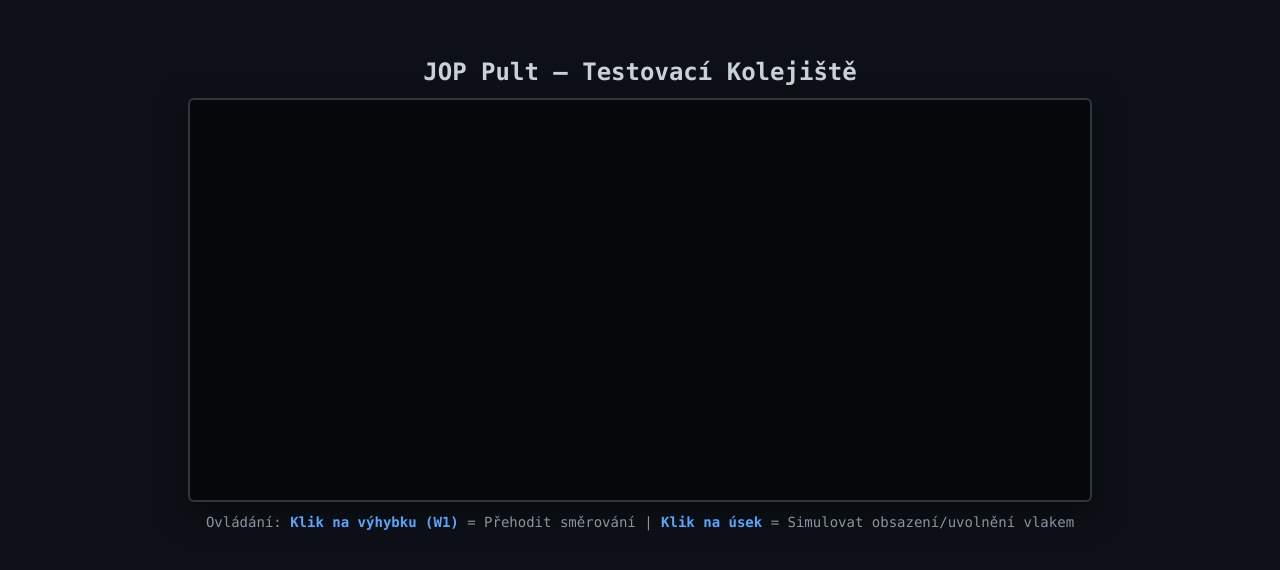
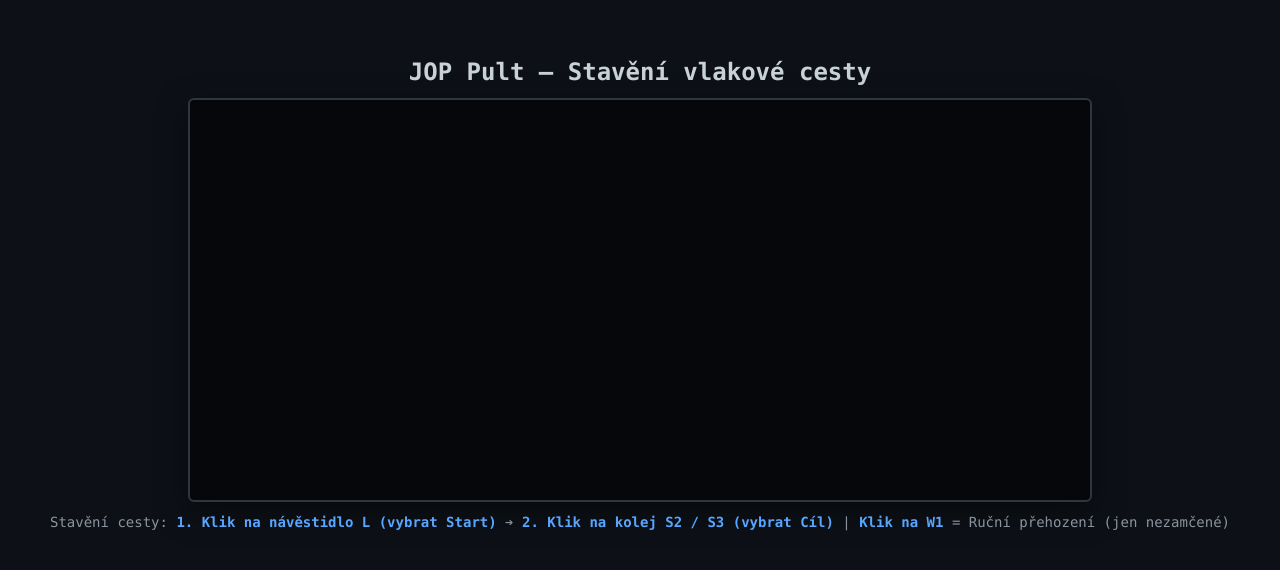
Before and after one commit to MarkMaster01/jopkaonline, a plain HTML site: page index.html in a window 1280 px wide. Shown: the part 106-676 px from the top of the page. Drawn offline with Linux system fonts and the light colour scheme.

Commit message:
Update index.html

```diff
--- a/index.html
+++ b/index.html
@@ -3,7 +3,7 @@
 <head>
     <meta charset="UTF-8">
     <meta name="viewport" content="width=device-width, initial-scale=1.0">
-    <title>JOP Dispečer - Mílník 1</title>
+    <title>JOP Dispečer — Vlaková cesta</title>
     <style>
         * {
             box-sizing: border-box;
@@ -46,10 +46,10 @@
 </head>
 <body>
     <div id="game-container">
-        <h2>JOP Pult — Testovací Kolejiště</h2>
+        <h2>JOP Pult — Stavění vlakové cesty</h2>
         <canvas id="jopCanvas" width="900" height="400"></canvas>
         <div class="controls-info">
-            Ovládání: <span>Klik na výhybku (W1)</span> = Přehodit směrování | <span>Klik na úsek</span> = Simulovat obsazení/uvolnění vlakem
+            Stavění cesty: <span>1. Klik na návěstidlo L (vybrat Start)</span> ➔ <span>2. Klik na kolej S2 / S3 (vybrat Cíl)</span> | <span>Klik na W1</span> = Ruční přehození (jen nezamčené)
         </div>
     </div>
 
```
